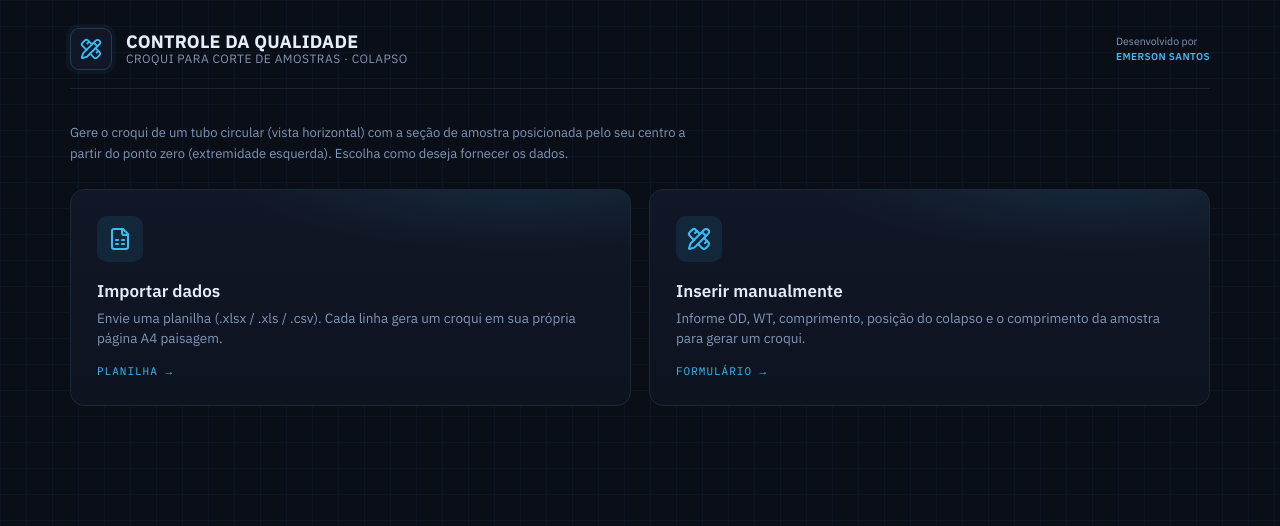
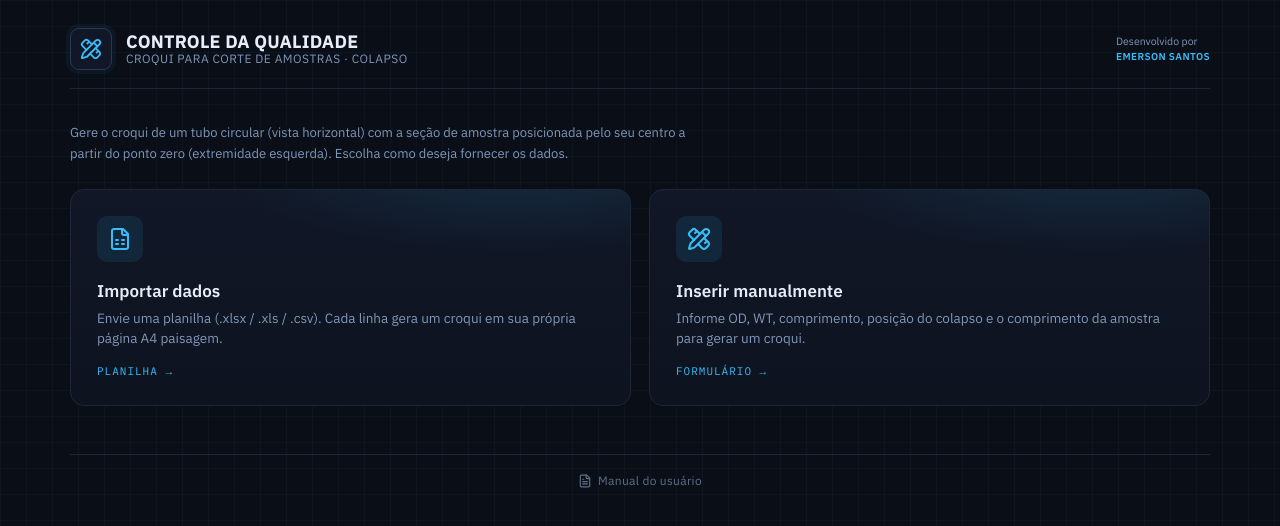
Before and after one commit to emersoncsp-bot/croqui-amostra-colapso, a React (Vite) app: page / in a window 1280 px wide. Shown: the top 526 px of the page. Built offline with nearby package versions, Linux system fonts and the light colour scheme.

Commit message:
Add footer with user manual link
Added a footer with a link to the user manual.

```diff
--- a/src/App.jsx
+++ b/src/App.jsx
@@ -9,6 +9,7 @@ import {
   FileSpreadsheet,
   AlertTriangle,
   Trash2,
+  FileText,
 } from "lucide-react";
 
 /* =========================================================================
@@ -143,6 +144,13 @@ select.inp{appearance:none;-webkit-appearance:none;cursor:pointer;padding-right:
 .page svg{display:block;width:100%;height:100%}
 .page-tag{position:absolute;top:3px;right:6px;font-size:8px;color:#9aa6b8;
   letter-spacing:1px;z-index:2}
+
+/* rodapé com link do manual */
+.ct-foot{margin-top:48px;padding-top:18px;border-top:1px solid var(--line);
+  display:flex;justify-content:center}
+.ct-foot a{display:inline-flex;align-items:center;gap:6px;color:var(--muted2);
+  font-size:12px;text-decoration:none;transition:.15s;letter-spacing:.3px}
+.ct-foot a:hover{color:var(--accent)}
 
 @media print{
   @page{size:A4 landscape;margin:0}
@@ -1119,6 +1127,13 @@ export default function App() {
             )}
           </>
         )}
+
+        {/* RODAPÉ — link do manual (não sai na impressão) */}
+        <div className="ct-foot no-print">
+          <a href="/manual.pdf" target="_blank" rel="noreferrer">
+            <FileText size={14} /> Manual do usuário
+          </a>
+        </div>
       </div>
     </div>
   );
```
